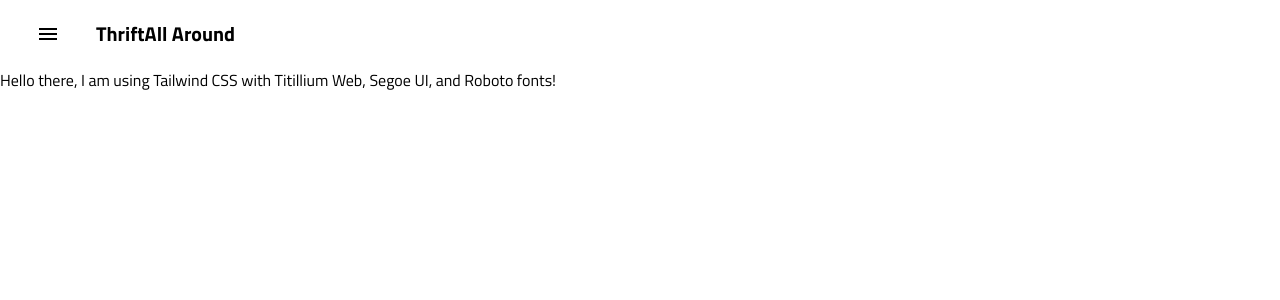
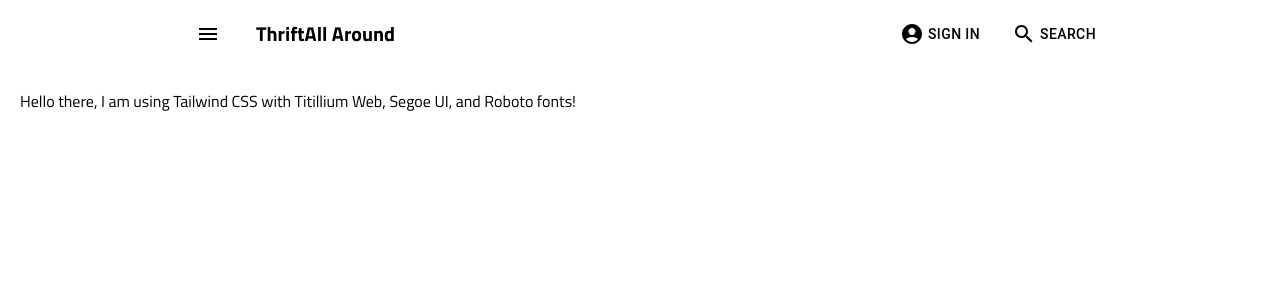
Before and after one commit to arvinder443/ThriftAllAround, a React (Create React App) app in the folder frontend_reactjs/app/: page / in a window 1280 px wide. Shown: the top 300 px of the page. Built offline with nearby package versions, Linux system fonts and the light colour scheme.

Commit message:
Initial navBar completed.

```diff
--- a/frontend_reactjs/app/src/App.js
+++ b/frontend_reactjs/app/src/App.js
@@ -5,7 +5,7 @@ function App() {
   return (
     <div className="App">
       <NavBar/>
-      <header>
+      <header className='p-5'>
         Hello there, I am using Tailwind CSS with Titillium Web, Segoe UI, and Roboto fonts!
       </header>
     </div>
--- a/frontend_reactjs/app/src/components/NavBar.js
+++ b/frontend_reactjs/app/src/components/NavBar.js
@@ -11,6 +11,8 @@ import ListItemText from '@mui/material/ListItemText';
 import InboxIcon from '@mui/icons-material/MoveToInbox';
 import MailIcon from '@mui/icons-material/Mail';
 import MenuIcon from '@mui/icons-material/Menu';
+import SearchIcon from '@mui/icons-material/Search';
+import AccountCircleIcon from '@mui/icons-material/AccountCircle';
 
 const NavBar = () => {
   const [state, setState] = React.useState({ left: false });
@@ -62,12 +64,22 @@ const NavBar = () => {
   );
 
   return (
-    <div className='flex items-center justify-between p-4'>
+    <div className='flex items-center justify-between p-4 w-3/4 mx-auto'>
       <div className='flex items-center space-x-4'>
         <Button onClick={toggleDrawer(true)}>
           <MenuIcon className='text-black' />
         </Button>
         <span className='text-xl font-bold text-black'>ThriftAll Around</span>
+      </div>
+      <div className='flex items-center space-x-4'>
+        <Button className='flex items-center'>
+          <AccountCircleIcon className='text-black' />
+          <span className='ml-1 text-black'>Sign In</span>
+        </Button>
+        <Button className='flex items-center'>
+          <SearchIcon className='text-black' />
+          <span className='ml-1 text-black'>Search</span>
+        </Button>
       </div>
       <SwipeableDrawer
         anchor='left'
```
